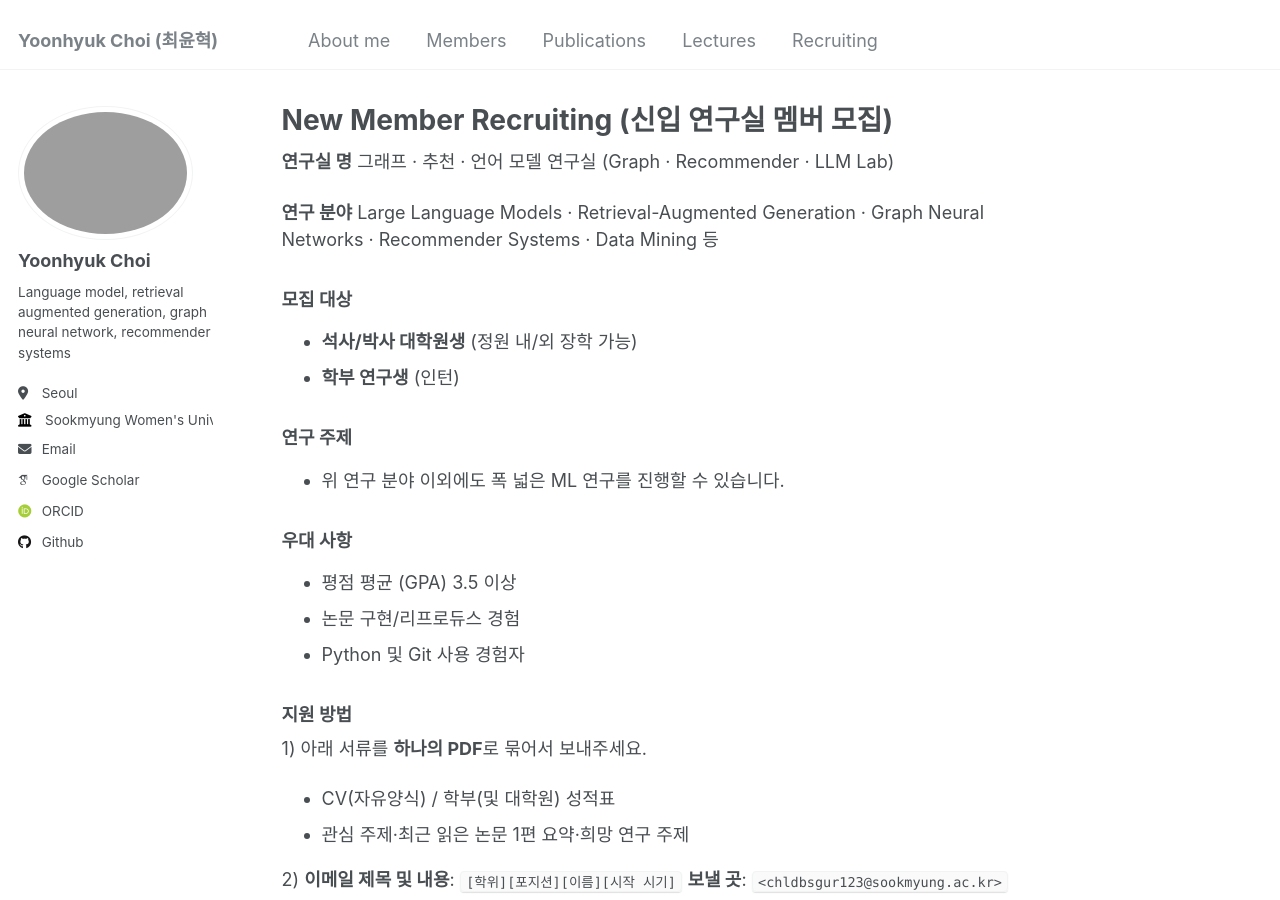
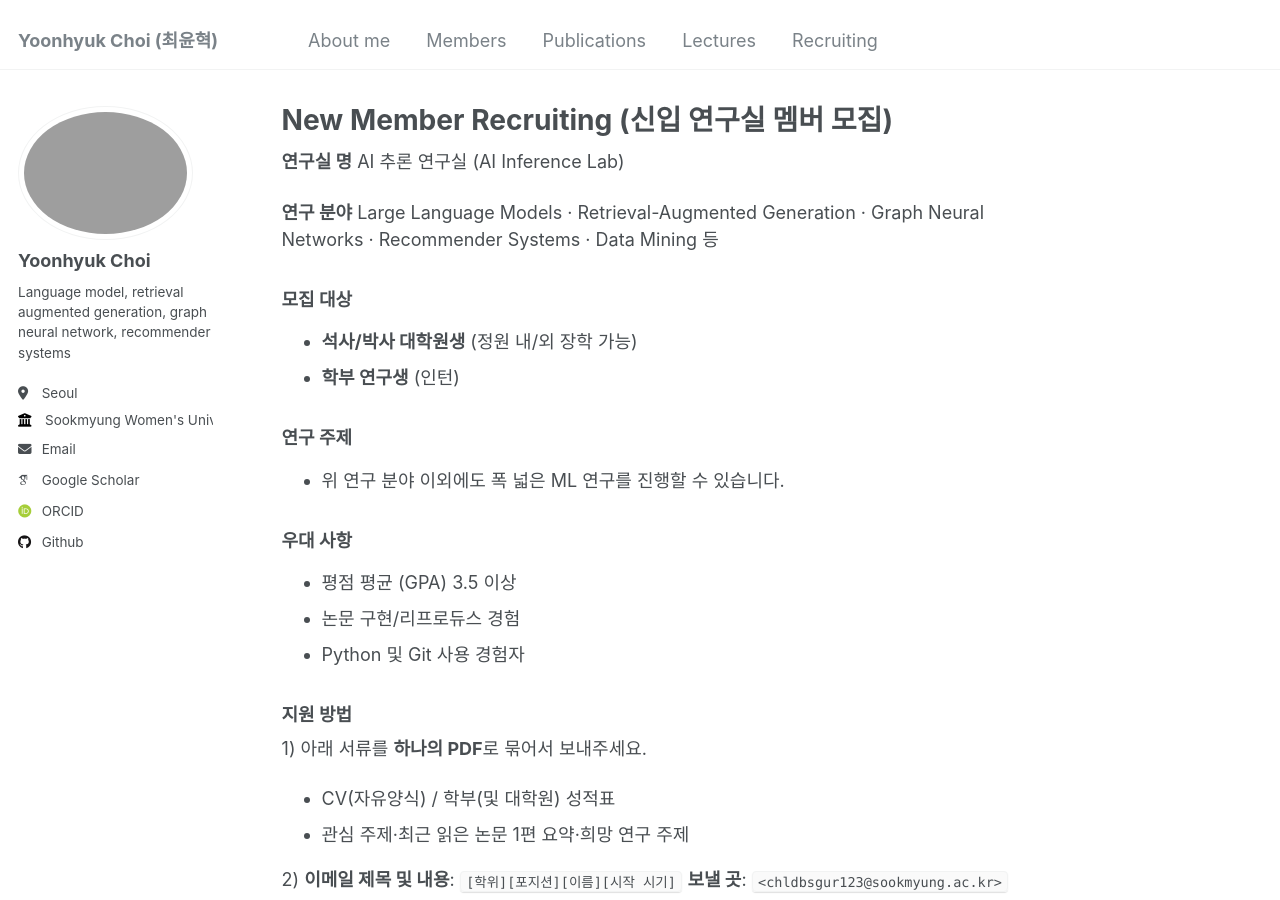
Before and after one commit to ChoiYoonHyuk/ChoiYoonHyuk.github.io, a Jekyll site: the page built from _pages/join.md, in a window 1280 px wide and 900 px high. Built offline with Jekyll 4.4.1, drawn with Linux system fonts in a browser that asks for light colours; some web fonts are replaced.

Commit message:
Update join.md

```diff
--- a/_pages/join.md
+++ b/_pages/join.md
@@ -11,7 +11,7 @@ toc_icon: "list"
 ---
 
 **연구실 명**
- 그래프 · 추천 · 언어 모델 연구실 (Graph · Recommender · LLM Lab)
+ AI 추론 연구실 (AI Inference Lab)
 
 **연구 분야**
  Large Language Models · Retrieval-Augmented Generation · Graph Neural Networks · Recommender Systems · Data Mining 등
```
